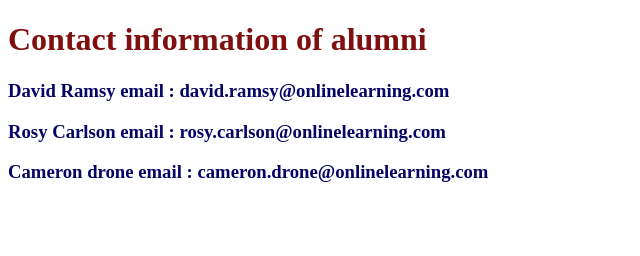
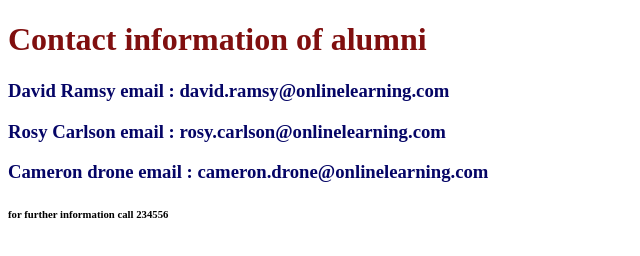
Before and after one commit to Tee1308/ACFOnlineLearning, a plain HTML site: page index.html in a window 1280 px wide. Shown: the whole page, without its empty margins (0-640 px from the left). Drawn offline with Linux system fonts and the light colour scheme.

Commit message:
This is the second commit-ali

```diff
--- a/index.html
+++ b/index.html
@@ -9,6 +9,6 @@
             <h3> David Ramsy       email : david.ramsy@onlinelearning.com</h3>
             <h3> Rosy Carlson      email  : rosy.carlson@onlinelearning.com</h3>
             <h3> Cameron drone     email :  cameron.drone@onlinelearning.com</h3>
-
+                <h6>for further information call 234556</h6>
 
     </html>
```
